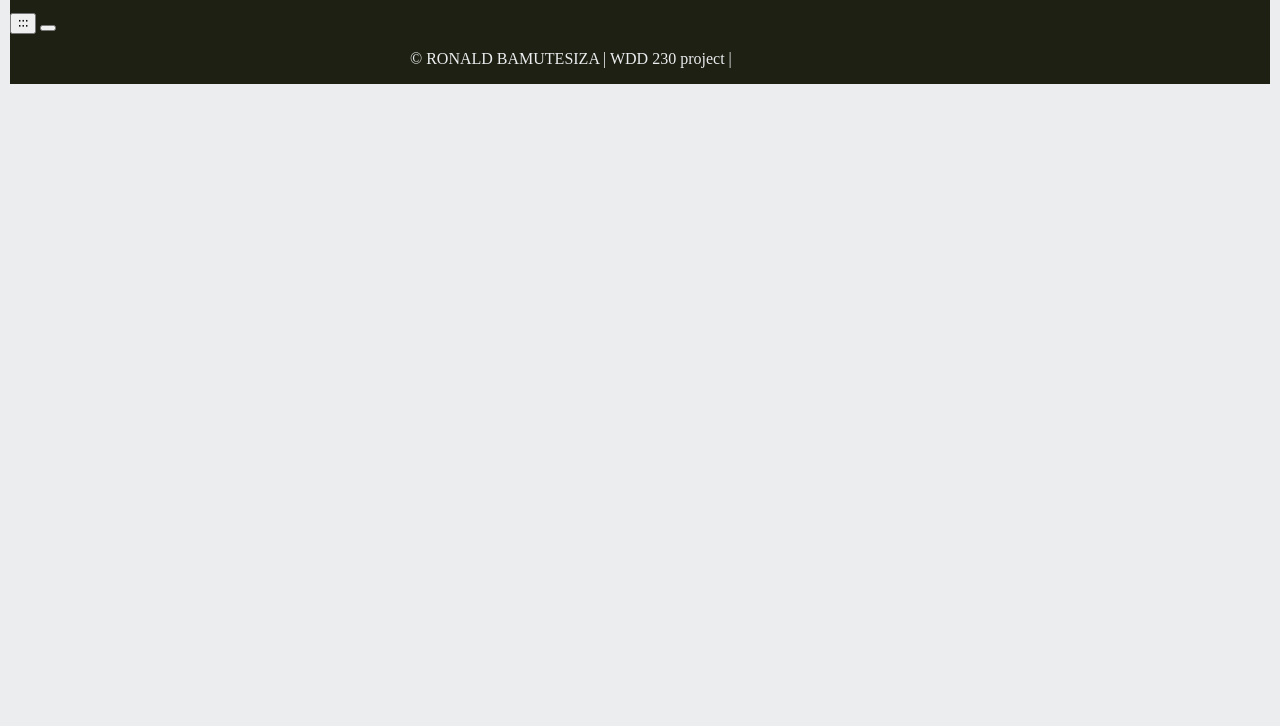
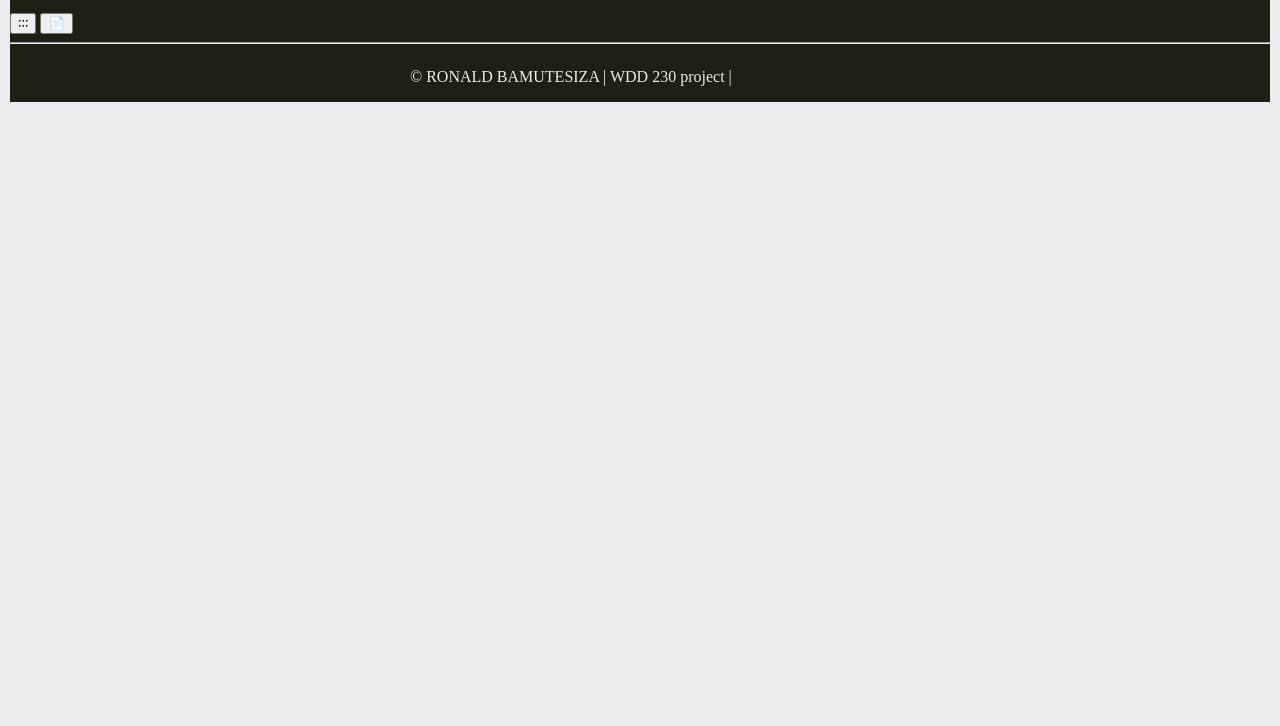
Before and after one commit to sizaro/wdd230, a plain HTML site: page chamber/directory.html in a window 1280 px wide. Shown: the part 74-800 px from the top of the page. Drawn offline with Linux system fonts and the light colour scheme.

Commit message:
directory....

```diff
--- a/chamber/directory.html
+++ b/chamber/directory.html
@@ -46,9 +46,12 @@
         </div>
     </header>
     <main>
-        <div>
+        <div class="button">
             <button id="grid">∶∶∶</button>
-            <button id="list"></button>
+            <button id="list">📄</button>
+        </div>
+        <hr>
+        <div id="cards">
         </div>
     </main>
     <footer>
--- a/chamber/scripts/directory.js
+++ b/chamber/scripts/directory.js
@@ -0,0 +1 @@
+console.log("script loaded");
```
